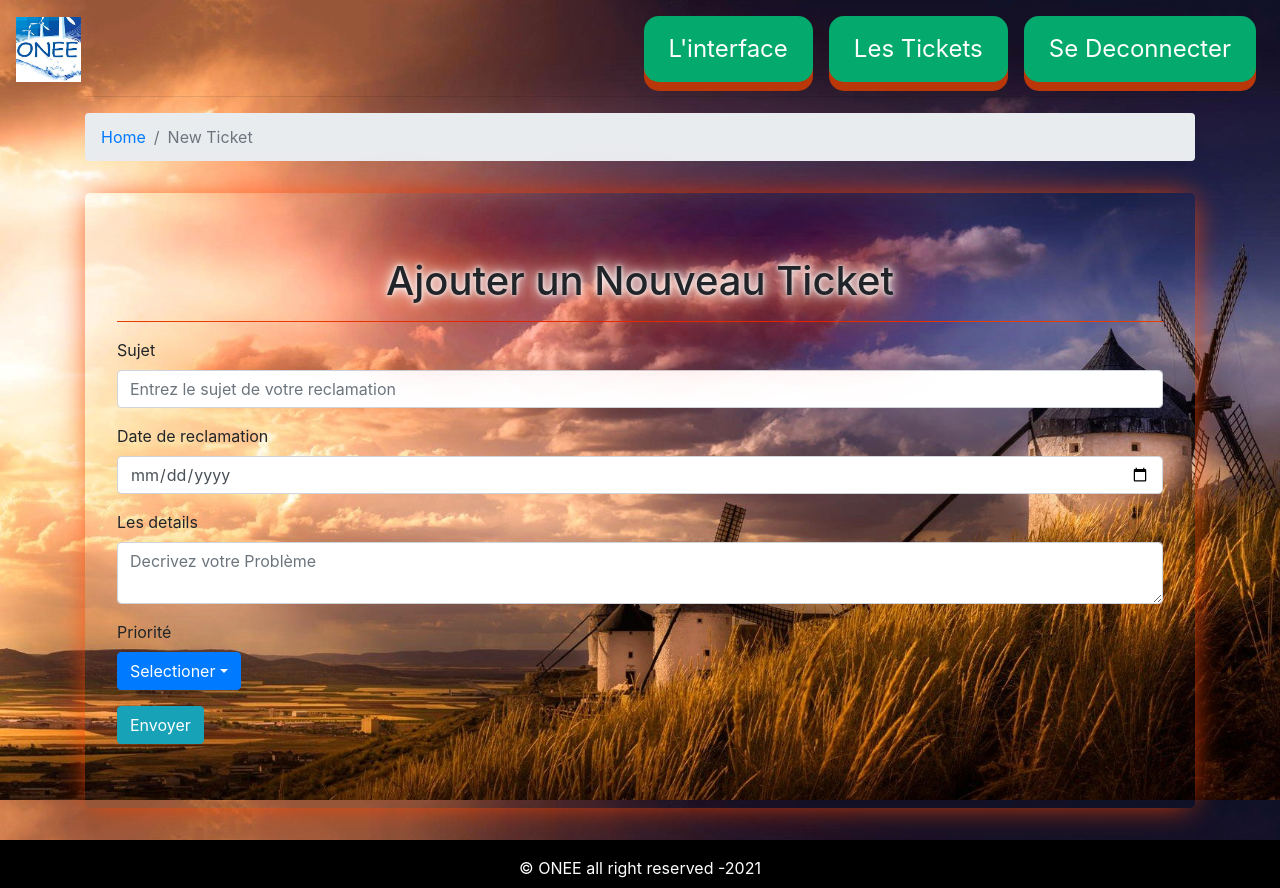
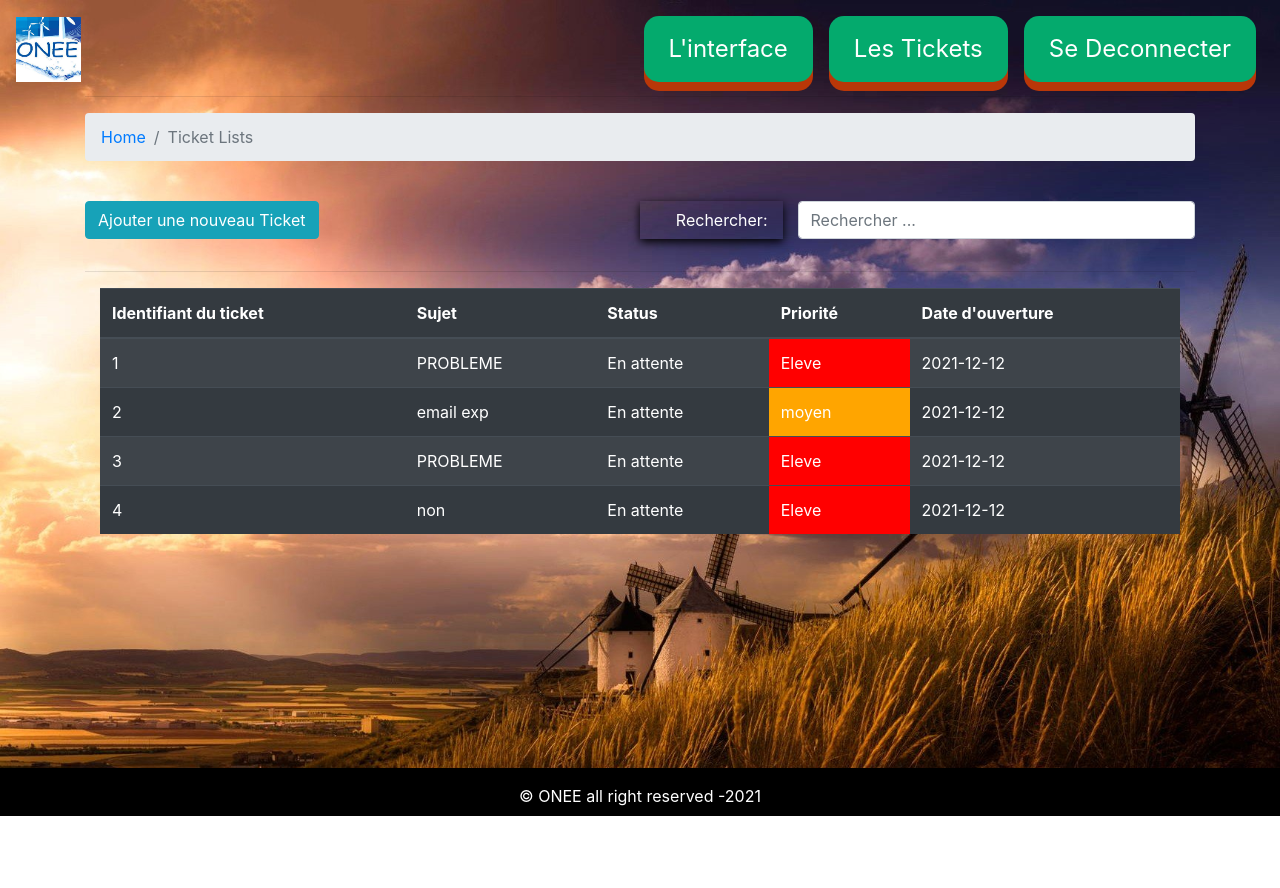
Before and after one commit to KingLegend12/AgileDevopsApp, a React (Create React App) app: page /tickets in a window 1280 px wide. After the commit the page ends 816 px from the top, so only its background shows below. Built offline with nearby package versions, Linux system fonts and the light colour scheme.

Commit message:
addded ticket listing

```diff
--- a/src/App.js
+++ b/src/App.js
@@ -4,13 +4,15 @@
 import { DefaultLayout } from "./layout/DefaultLayout";
 import { Dashboard } from "./pages/dashboard/Dashboard.page";
 import { AddTicketPage } from "./components/new-ticket/Addticketpage";
+import { TicketLists } from "./pages/ticket-lists/TicketLists.page";
 function App() {
   return (
     <div className="App">
       {/*<Entry />*/}
       <DefaultLayout>
         {/* <Dashboard/>*/}
-        <AddTicketPage />
+        {/*<AddTicketPage />*/}
+        <TicketLists></TicketLists>
       </DefaultLayout>
     </div>
   );
--- a/src/assets/data/dummy-tickets.json
+++ b/src/assets/data/dummy-tickets.json
@@ -2,6 +2,7 @@
   {
     "id": 1,
     "priority": "Eleve",
+    "subject": "PROBLEME",
     "status": "En attente",
     "color": "red",
     "addedAt": "2021-12-12"
@@ -10,12 +11,14 @@
     "id": 2,
     "priority": "moyen",
     "status": "En attente",
+    "subject": "email exp",
     "color": "orange",
     "addedAt": "2021-12-12"
   },
   {
     "id": 3,
     "priority": "Eleve",
+    "subject": "PROBLEME",
     "status": "En attente",
     "color": "red",
     "addedAt": "2021-12-12"
@@ -23,6 +26,7 @@
   {
     "id": 4,
     "priority": "Eleve",
+    "subject": "non",
     "status": "En attente",
     "color": "red",
     "addedAt": "2021-12-12"
--- /dev/null
+++ b/src/components/search-form/SearchForm.comp.js
@@ -0,0 +1,33 @@
+import React from "react";
+import { Form, Row, Col } from "react-bootstrap";
+import PropTypes from "prop-types";
+export const SearchForm = ({ handleOnChange, str }) => {
+  //console.log(str);
+  return (
+    <div>
+      <Form>
+        <Form.Group as={Row}>
+          <Form.Label
+            column
+            sm="3"
+            style={{ color: "white", boxShadow: "0px 3px 9px black" }}
+          >
+            Rechercher:
+          </Form.Label>
+          <Col sm="9">
+            <Form.Control
+              name="searchStr"
+              onChange={handleOnChange}
+              value={str}
+              placeholder="Rechercher ..."
+            ></Form.Control>
+          </Col>
+        </Form.Group>
+      </Form>
+    </div>
+  );
+};
+SearchForm.propTypes = {
+  handleOnChange: PropTypes.func.isRequired,
+  str: PropTypes.string.isRequired,
+};
--- /dev/null
+++ b/src/pages/ticket-lists/TicketLists.page.js
@@ -0,0 +1,49 @@
+import React, { useState, useEffect } from "react";
+import { Container, Row, Col, Button } from "react-bootstrap";
+import { PageBreadcrumb } from "../../components/breadcrumb/Breadcrumb.comp";
+import { SearchForm } from "../../components/search-form/SearchForm.comp";
+import { TicketTable } from "../../components/Ticket-table/TicketTable.comp";
+import tickets from "../../assets/data/dummy-tickets.json";
+export const TicketLists = () => {
+  const [str, setStr] = useState("");
+  const [dispTicket, setDispTicket] = useState(tickets);
+  useEffect(() => {}, [str, dispTicket]);
+
+  const handleOnChange = (e) => {
+    const { value } = e.target;
+    setStr(value);
+    searchTicket(value);
+  };
+
+  const searchTicket = (sttr) => {
+    const displayTickets = tickets.filter((row) =>
+      row.subject.toLowerCase().includes(sttr.toLowerCase())
+    );
+    console.log(displayTickets);
+    setDispTicket(displayTickets);
+  };
+  return (
+    <Container>
+      <Row>
+        <Col>
+          <hr />
+          <PageBreadcrumb page="Ticket Lists" />
+        </Col>
+      </Row>
+      <Row className="mt-4">
+        <Col>
+          <Button variant="info">Ajouter une nouveau Ticket</Button>
+        </Col>
+        <Col className="text-right">
+          <SearchForm handleOnChange={handleOnChange} str={str} />
+        </Col>
+      </Row>
+      <hr />
+      <Row>
+        <Col>
+          <TicketTable tickets={dispTicket} />
+        </Col>
+      </Row>
+    </Container>
+  );
+};
```
